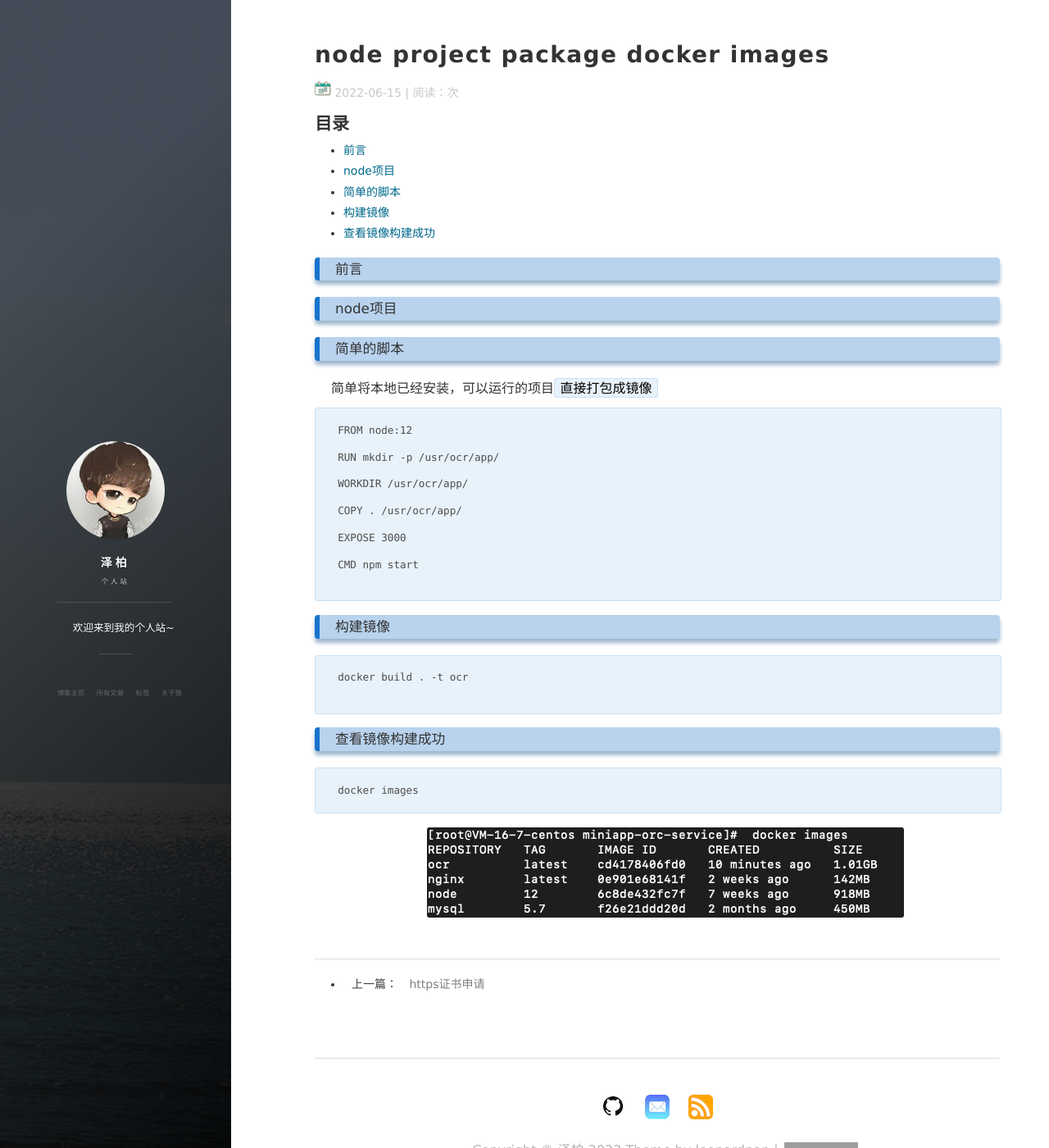
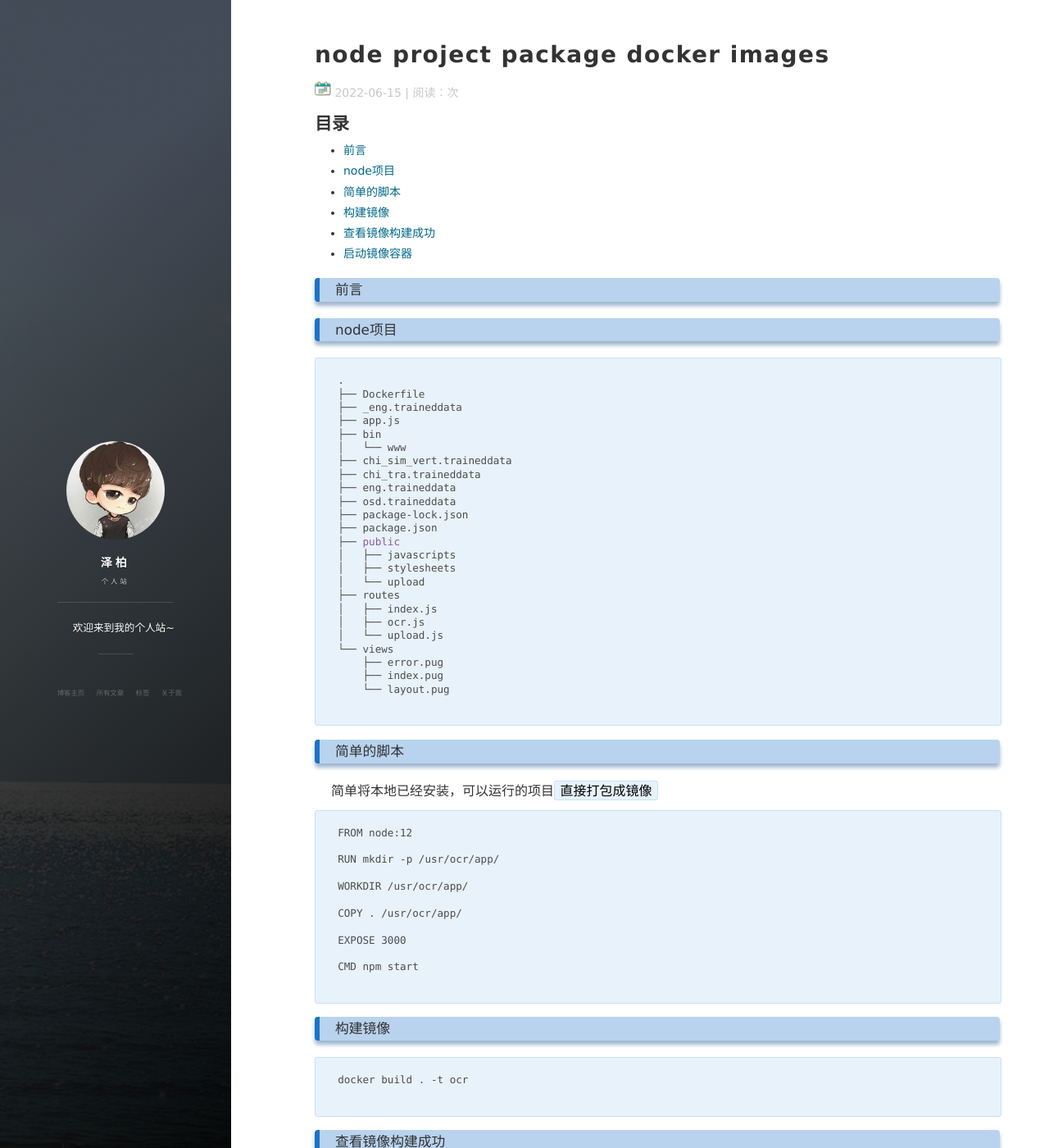
Before and after one commit to djonce/djonce.github.io, a Jekyll site: the page built from _posts/2022-06-15-node-project-package-docker-images.md, in a window 1280 px wide and 1400 px high. Shown: the whole window at 82% size. Built offline with Jekyll 4.4.1, drawn with Linux system fonts in a browser that asks for light colours; nearby versions of some CDN libraries; comment, search, counter and statistics services are not loaded; some of the changed text lies outside the part shown; grey boxes are pictures that could not be loaded.

Commit message:
chore: add some tips

````diff
--- a/_posts/2022-06-15-node-project-package-docker-images.md
+++ b/_posts/2022-06-15-node-project-package-docker-images.md
@@ -11,7 +11,33 @@ tags: []
 ### 前言
 
 ### node项目
+```
+.
+├── Dockerfile
+├── _eng.traineddata
+├── app.js
+├── bin
+│   └── www
+├── chi_sim_vert.traineddata
+├── chi_tra.traineddata
+├── eng.traineddata
+├── osd.traineddata
+├── package-lock.json
+├── package.json
+├── public
+│   ├── javascripts
+│   ├── stylesheets
+│   └── upload
+├── routes
+│   ├── index.js
+│   ├── ocr.js
+│   └── upload.js
+└── views
+    ├── error.pug
+    ├── index.pug
+    └── layout.pug
 
+```
 
 ### 简单的脚本
 简单将本地已经安装，可以运行的项目`直接打包成镜像`
@@ -44,3 +70,8 @@ docker images
 ```
 
 ![查看镜像详情](/images/posts/docker/node-package-image-1.png)
+
+### 启动镜像容器
+```shell
+docker run -d --name ocr -p 3000:3000 ocr
+```
````
